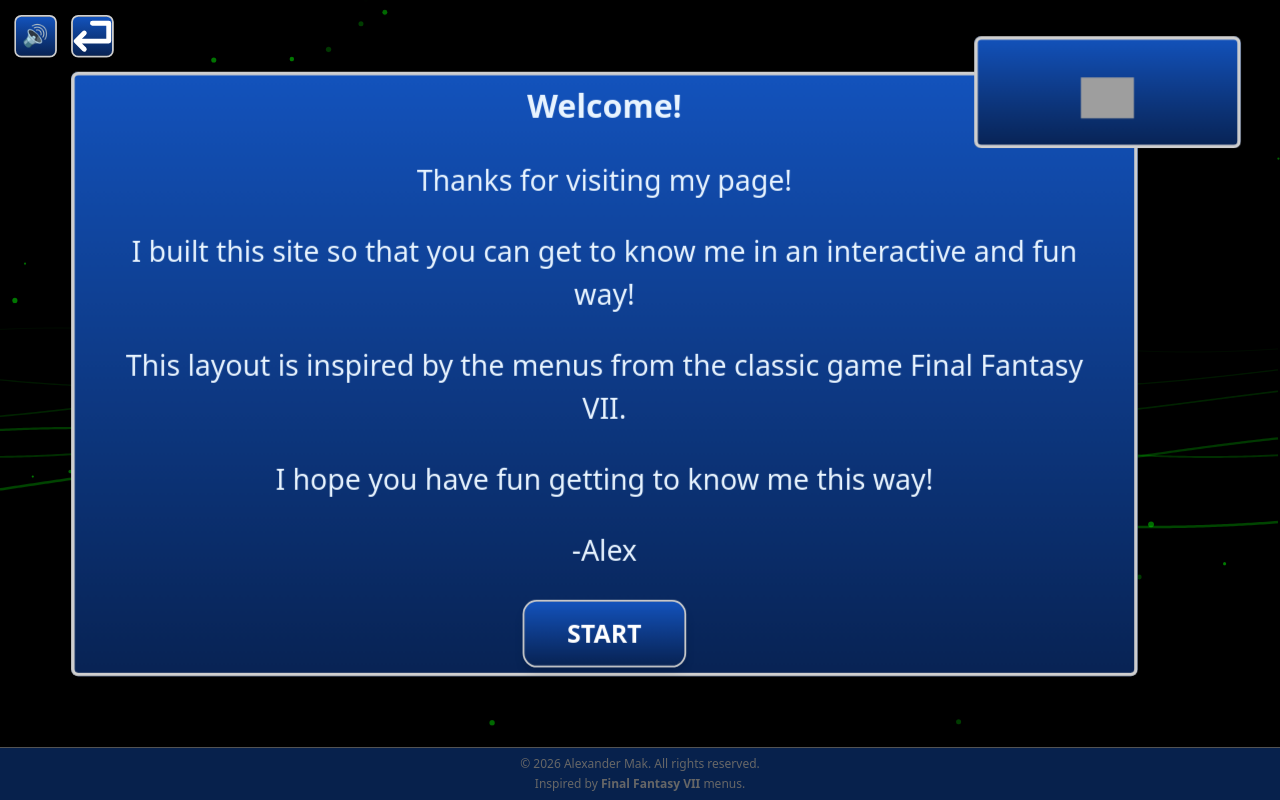
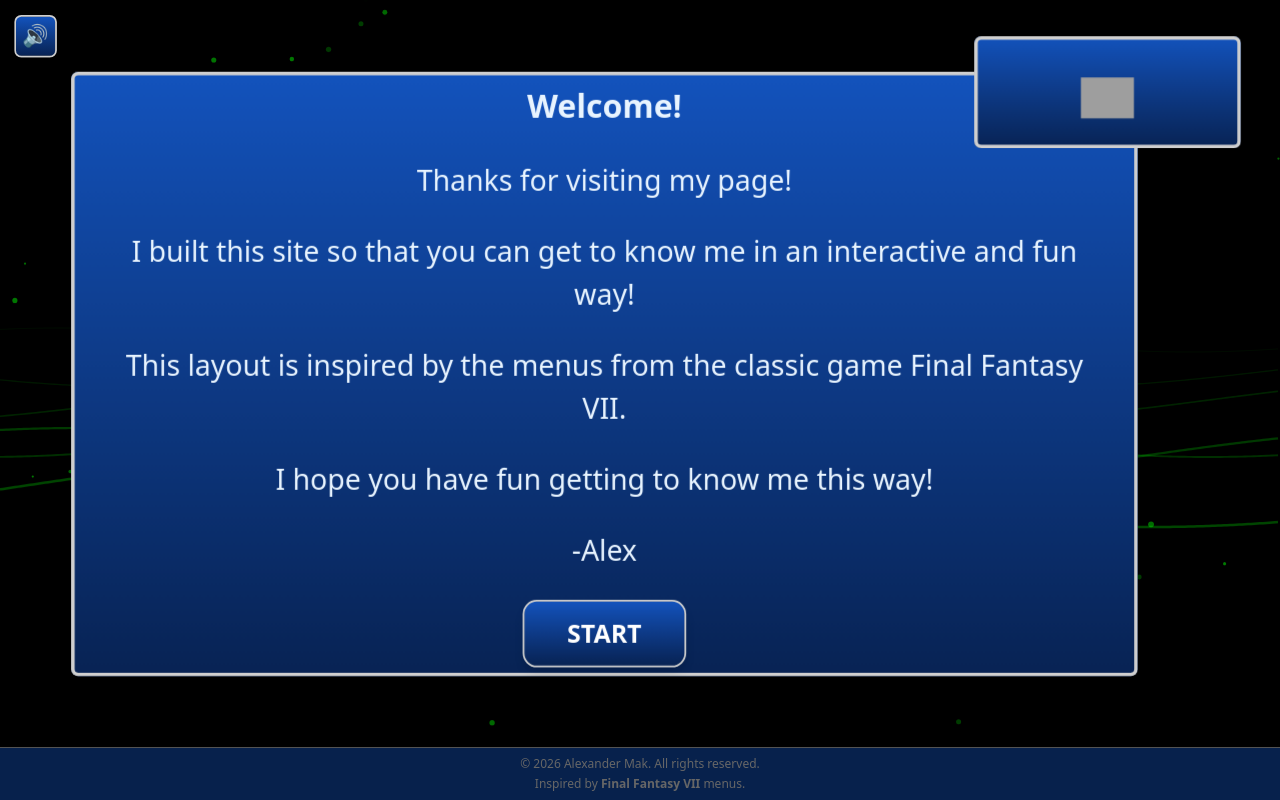
Before and after one commit to aymak91/ff7-portfolio, a Next.js app: page / in a window 1280 px wide. Built offline with nearby package versions, Linux system fonts and the light colour scheme; grey boxes are pictures that could not be loaded.

Commit message:
remove back button from welcome screen

```diff
--- a/src/pages/index.tsx
+++ b/src/pages/index.tsx
@@ -94,7 +94,7 @@
             </button>
 
             {/* ───── Back Button ───── */}
-            {mode !== "home" && (
+            {mode !== "home" && mode !== "welcome" && (
               <button
                 className="cursor-pointer absolute top-2 left-10 z-50 w-6 h-6 text-xs text-white flex items-center justify-center bg-gradient-to-b from-ff7-panel to-ff7-blue border border-ff7-border rounded hover:bg-gray-800"
                 onClick={handleBack}
```
